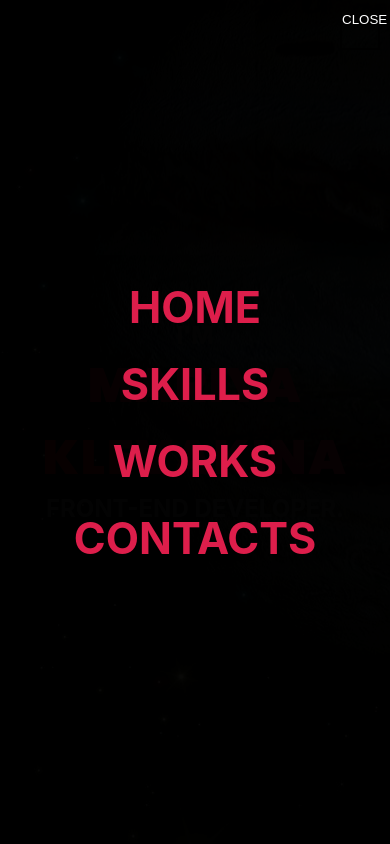
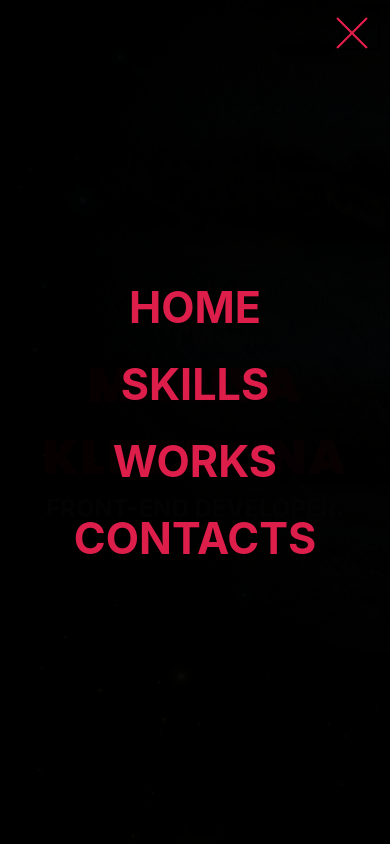
Before and after one commit to FeraVerto/portfolio, a React (Create React App) app: page / in a window 390 px wide. Both pictures are taken after a click on the button 357 px from the left and 45 px from the top of the page. Shown: the top 844 px of the page. Built offline with nearby package versions, Linux system fonts and the light colour scheme.

Commit message:
added button close for mobile version

```diff
--- a/src/component/MobileComponent/MobileMenu/MobileMenu.module.css
+++ b/src/component/MobileComponent/MobileMenu/MobileMenu.module.css
@@ -7,9 +7,6 @@
     background-color: rgba(0, 0, 0, 0.97);
 }
 
-.mobile_menu_container button {
-    color: white;
-}
 
 .mobile_menu_position {
     height: 100vh;
@@ -20,13 +17,6 @@
     justify-content: center;
 }
 
-.mobile_menu_position button{
-    width: 40px;
-    position: absolute;
-    top: 10px;
-    right: 10px;
-    display: flex;
-}
 
 .mobile_menu_list {
     width: 100%;
@@ -51,3 +41,43 @@
     text-decoration: none;
     color: #dd1e4b;
 }
+
+.button_close {
+
+    width: 40px;
+    position: absolute;
+    top: 10px;
+    right: 10px;
+    display: flex;
+
+    color: white;
+}
+
+.button_close:before {
+    content: "";
+
+}
+
+.button_el {
+    height: 0px;
+    border: 1.5px solid #dd1e4b;
+
+    width: 42px;
+    display: block;
+    position: absolute;
+    top: 20px;
+    right: 5px;
+
+    transition: all 300ms cubic-bezier(.61, .01, .42, 1);
+    background:#dd1e4b;
+}
+
+.button_el:nth-child(1) {
+
+    transform: rotate(45deg);
+}
+
+.button_el:nth-child(2) {
+
+    transform: rotate(-45deg);
+}
--- a/src/component/MobileComponent/MobileMenu/MobileMenu.tsx
+++ b/src/component/MobileComponent/MobileMenu/MobileMenu.tsx
@@ -11,14 +11,17 @@ export const MobileMenu: React.FC<MobileMenuType> = ({onClose}) => {
     return (
         <div className={s.mobile_menu_container}>
             <div className={s.mobile_menu_position}>
-                <button onClick={onClose}>Close</button>
+                <button className={s.button_close} onClick={onClose}>
+                    <div className={s.button_el}></div>
+                    <div className={s.button_el}></div>
+                </button>
                 <ul className={s.mobile_menu_list}>
                     <li className={s.mobile_menu_item}>
-                        <Link  onClick={onClose} className={s.item_link} to="about-me" duration={800} spy={true}
+                        <Link onClick={onClose} className={s.item_link} to="about-me" duration={800} spy={true}
                               smooth={true}>Home</Link>
                     </li>
                     <li className={s.mobile_menu_item}>
-                        <Link  onClick={onClose} className={s.item_link} to="skills" duration={800} spy={true}
+                        <Link onClick={onClose} className={s.item_link} to="skills" duration={800} spy={true}
                               smooth={true}>Skills</Link>
                     </li>
                     <li className={s.mobile_menu_item}>
```
Also changed, not shown: src/App.jsx (+1 -6 lines), src/component/MobileComponent/ButtonMenu/ButtonMenu.module.css (+0 -16 lines), 1 other file (tests, documents, lock files or other folders).
